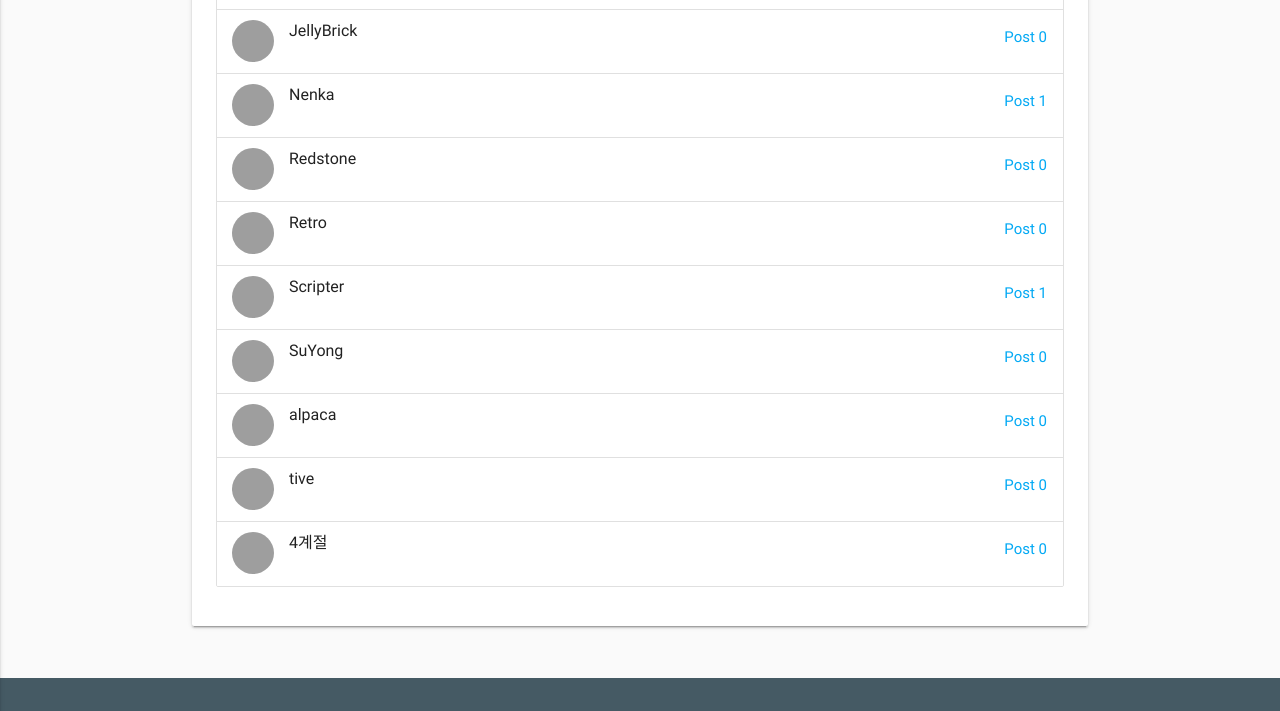
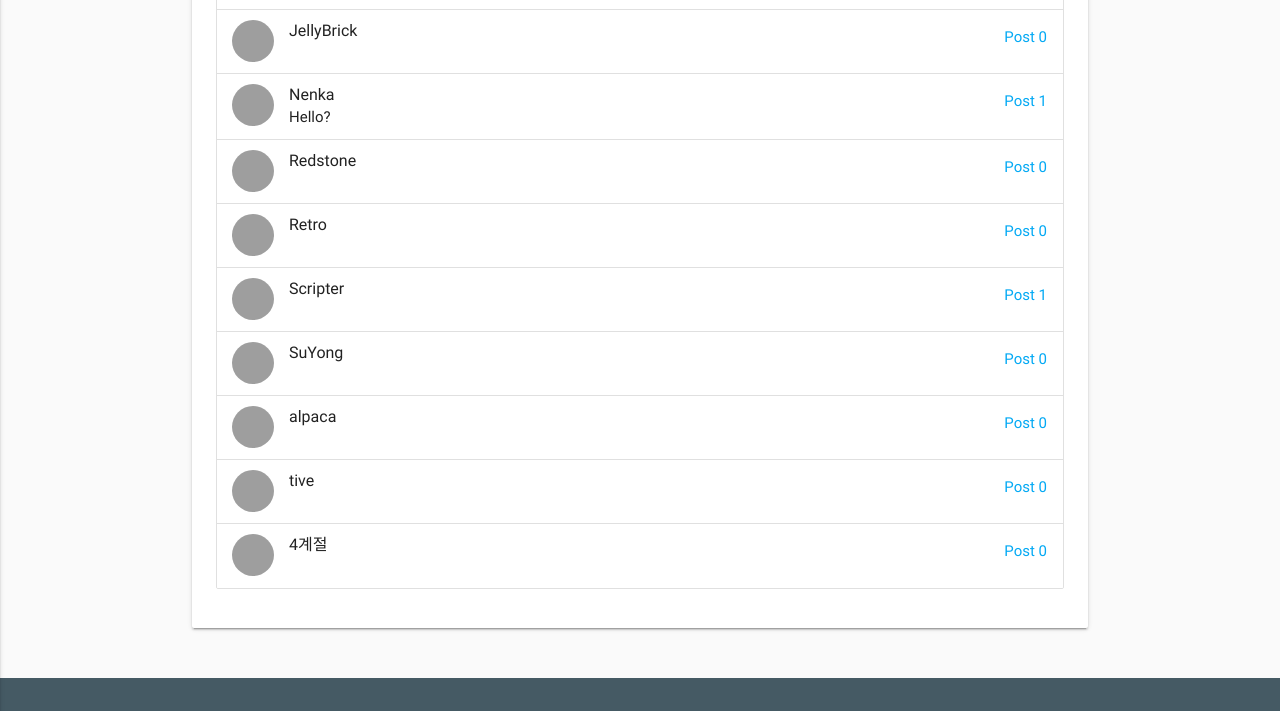
Before and after one commit to D01T/D01T.github.io, a Jekyll site: the page built from authors.html, in a window 1280 px wide and 1154 px high. Shown: the part 272-983 px from the top of the window. Built offline with Jekyll 4.4.1, drawn with Linux system fonts in a browser that asks for light colours; nearby versions of some CDN libraries; some web fonts are replaced; grey boxes are pictures that could not be loaded.

Commit message:
Add files via upload

```diff
--- a/_data/members.yml
+++ b/_data/members.yml
@@ -17,8 +17,8 @@
   telegram: "@JellyBrick"
 
 - name: Nenka
-  bio:
-  email:
+  bio: Hello?
+  email: "nenka@naver.com"
   github: NenkaLab
   telegram: "@skyblue_nenka"
 
```
